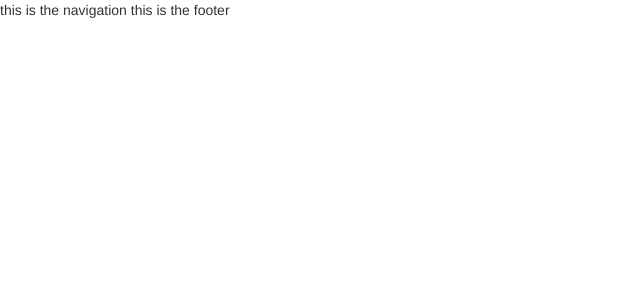
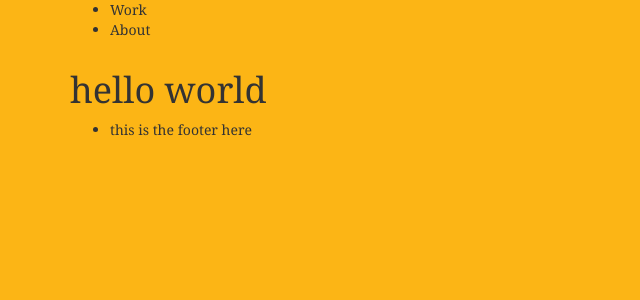
Before and after one commit to dreeeeewwwww/dreeeeewwwww.github.io, a Jekyll site: the page built from index.html, in a window 1280 px wide. Shown: the top 300 px of the page, without its empty margins (0-640 px from the left). Built offline with Jekyll 4.4.1, drawn with Linux system fonts in a browser that asks for light colours.

Commit message:
now we're cooking

```diff
--- a/_includes/footer.html
+++ b/_includes/footer.html
@@ -1 +1,11 @@
-this is the footer
+<footer>
+  <div class="container">
+    <div class="row">
+      <div class="col-md-12">
+        <ul>
+          <li>this is the footer here</li>
+        </ul>
+      </div>
+    </div>
+  </div>
+</footer>
--- a/_includes/head.html
+++ b/_includes/head.html
@@ -1,4 +1,9 @@
 <head>
+  <meta charset="utf-8">
+  <meta http-equiv="Content-Type" content="text/html; charset=utf-8">
+  <title>{% if page.title %}{{ page.title }} &mdash; {% endif %}Drew Gardner</title>
+
   <link rel="stylesheet" href="https://maxcdn.bootstrapcdn.com/bootstrap/3.3.5/css/bootstrap.min.css">
   <script src="https://maxcdn.bootstrapcdn.com/bootstrap/3.3.5/js/bootstrap.min.js"></script>
+  <link rel="stylesheet" href="/css/dg.css">
 </head>
--- a/_includes/nav.html
+++ b/_includes/nav.html
@@ -1 +1,12 @@
-this is the navigation
+<nav>
+  <div class="container">
+    <div class="row">
+      <div class="col-md-12">
+        <ul>
+          <li>Work</li>
+          <li>About</li>
+        </ul>
+      </div>
+    </div>
+  </div>
+</nav>
--- a/_layouts/default.html
+++ b/_layouts/default.html
@@ -3,6 +3,7 @@
   {% include head.html %}
   <body>
     {% include nav.html %}
+    {{ content }}
     {% include footer.html %}
   </body>
 </html>
--- /dev/null
+++ b/_sass/_variables.scss
@@ -0,0 +1 @@
+$foo: #fcb515;
--- /dev/null
+++ b/css/dg.scss
@@ -0,0 +1,9 @@
+---
+---
+/* STYLIN! */
+@import "variables";
+
+body{
+  font-family:georgia, serif;
+  background-color:$foo;
+}
--- a/index.html
+++ b/index.html
@@ -1,4 +1,10 @@
 ---
 layout: default
 ---
-hello world
+<div class="container">
+  <div class="row">
+    <div class="col-md-12">
+      <h1>hello world</h1>
+    </div>
+  </div>
+</div>
```
